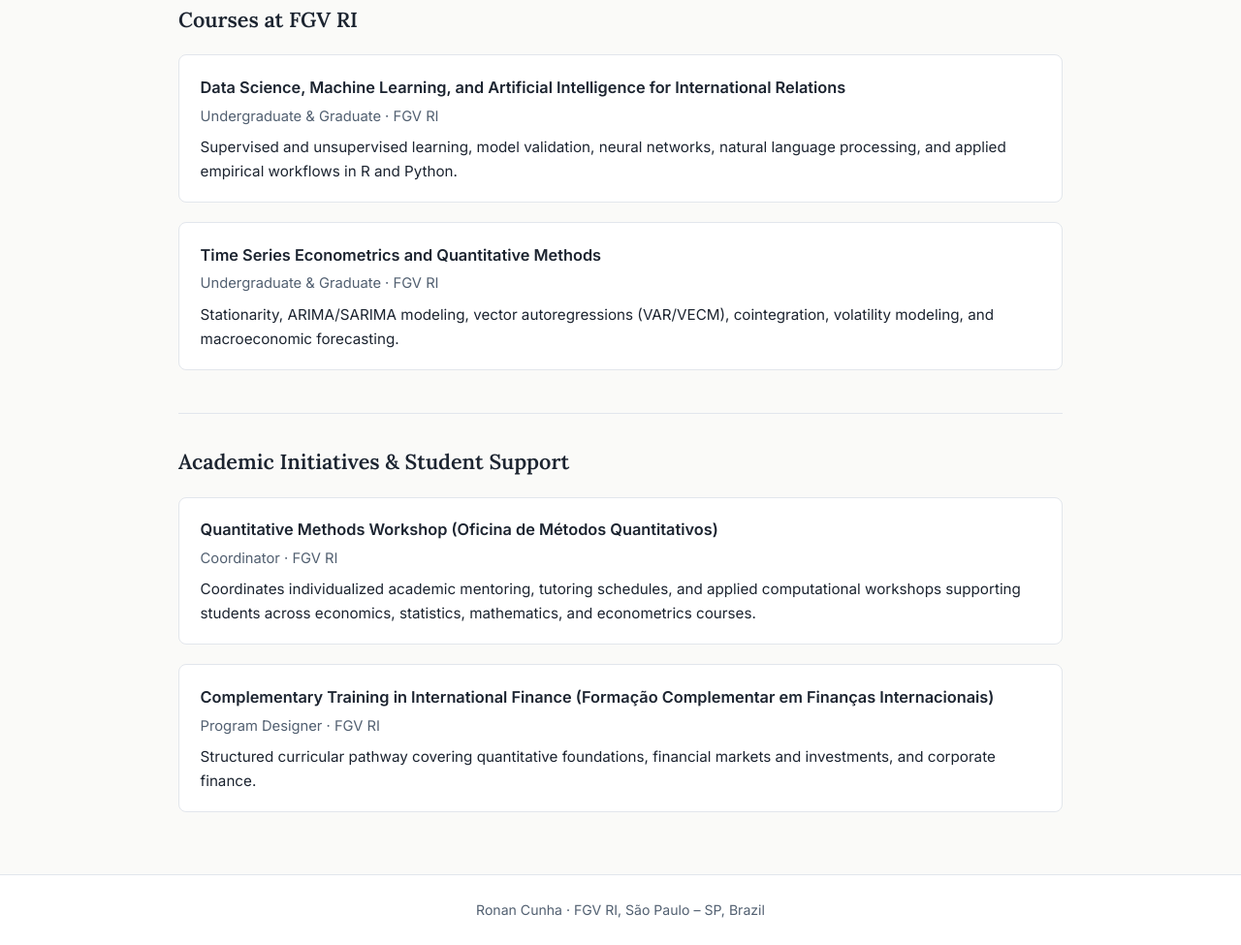
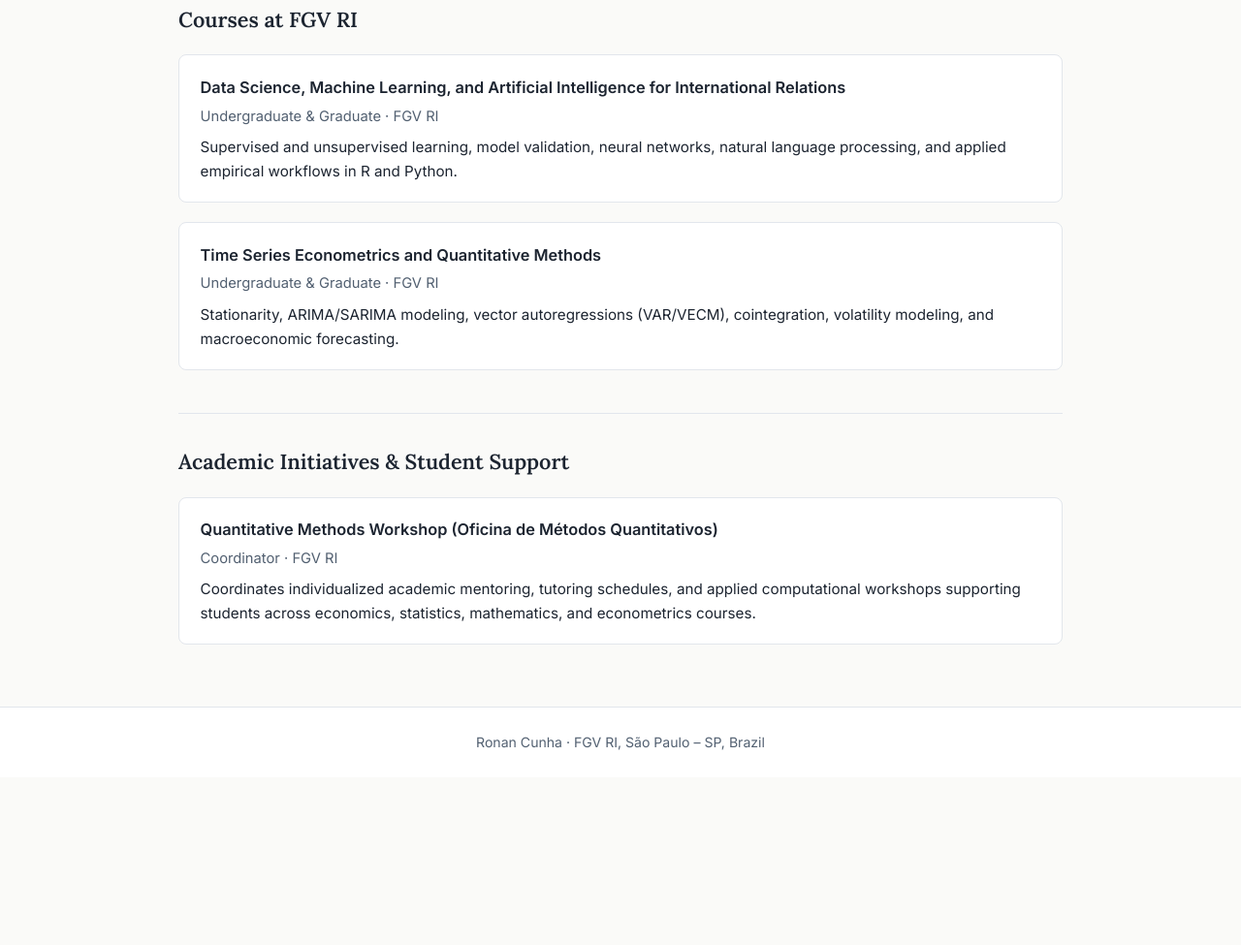
Before and after one commit to ronan-cunha/ronan-cunha.github.io, a plain HTML site: page teaching.html in a window 1280 px wide. Shown: the part 240-1215 px from the top of the page at 97% size. After the commit the page ends 1042 px from the top, so only its background shows below. Drawn offline with Linux system fonts and the light colour scheme.

Commit message:
Update teaching.html

```diff
--- a/teaching.html
+++ b/teaching.html
@@ -52,11 +52,6 @@
           <span class="item-meta">Coordinator &middot; FGV RI</span>
           <p class="item-desc">Coordinates individualized academic mentoring, tutoring schedules, and applied computational workshops supporting students across economics, statistics, mathematics, and econometrics courses.</p>
         </li>
-        <li class="item-card">
-          <span class="item-title">Complementary Training in International Finance (Forma&ccedil;&atilde;o Complementar em Finan&ccedil;as Internacionais)</span>
-          <span class="item-meta">Program Designer &middot; FGV RI</span>
-          <p class="item-desc">Structured curricular pathway covering quantitative foundations, financial markets and investments, and corporate finance.</p>
-        </li>
       </ul>
     </section>
   </main>
```
